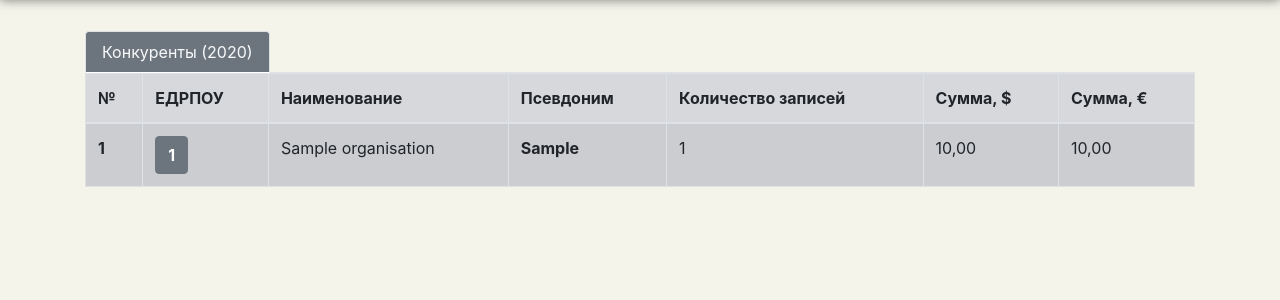
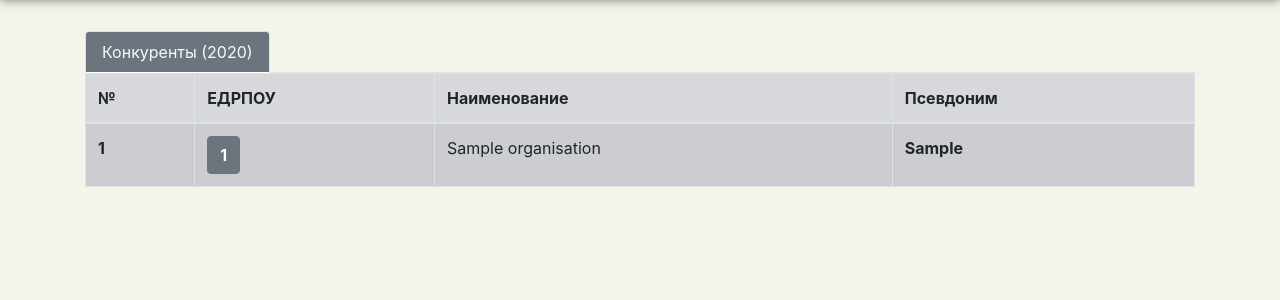
Before and after one commit to sudmal/django-project, a Django app: page /ved/CompetitorsCatalog/ in a window 1280 px wide. Shown: the part 59-359 px from the top of the page. Run offline with Django 3.2, Linux system fonts and the light colour scheme; tables that the repository leaves empty hold one stand-in row (values such as "Sample post"); some libraries are stand-ins or nearby versions.

```diff
--- a/db2/ved/templates/ved/CompetitorsCatalog.html
+++ b/db2/ved/templates/ved/CompetitorsCatalog.html
@@ -33,9 +33,6 @@
 			      <th scope="col">ЕДРПОУ</th>
 			      <th scope="col">Наименование</th>
 			      <th scope="col">Псевдоним</th>
-			      <th scope="col">Количество записей</th>
-			      <th scope="col">Сумма, $</th>
-				  <th scope="col">Сумма, €</th>
 			    </tr>
 			  </thead>
 			  <tbody><tr>
@@ -44,9 +41,6 @@
 				      <td><a class="btn btn-secondary font-weight-bold" href="{% url 'ved:IndividualReportFirmShow' firm.record__recipient__edrpou %}?start_date={{ start_date }}&end_date={{ end_date }}">{{ firm.record__recipient__edrpou | cut:' ' }}</a></td>
 				      <td>{% autoescape off %} {{ firm.record__recipient__name|bold_in_quotes }} {% endautoescape %}</td>
 				      <td><span class="font-weight-bold">{{ firm.record__recipient__firm_alias }}</span></td>
-					  <td>{{ firm.total_count }}</td>
-					  <td>{{ firm.total_cost|floatformat:2 }}</td>
-					  <td>{{ firm.total_cost_eur|floatformat:2 }}</td>
 				    </tr>
                     {% endfor %}
               </tbody>
--- a/db2/ved/templates/ved/CompetitorsComparse.html
+++ b/db2/ved/templates/ved/CompetitorsComparse.html
@@ -51,7 +51,7 @@
                 <th>Наименование организации</th>
                 <th>Количество записей</th>
                 <th>Сумма, $</th>
-                <th>Дельта <span class="badge badge-pill badge-info" style="cursor: help" data-toggle="tooltip" data-placement="top" title="Разница с аналогичным периодом в предыдущем году">?</span></th>
+                <th>Дельта, $ <span class="badge badge-pill badge-info" style="cursor: help" data-toggle="tooltip" data-placement="top" title="Разница с аналогичным периодом в предыдущем году">?</span></th>
                 <th>Сумма, €</th>
                 <th>Доля, %</th>
             </tr>
```
